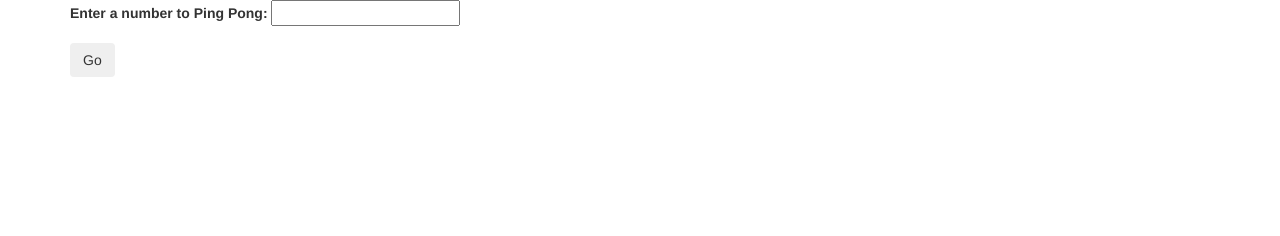
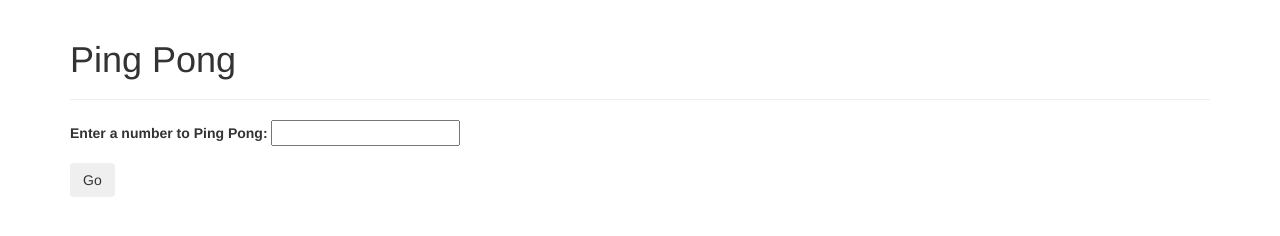
Before and after one commit to ottoetc/ping-pong, a plain HTML site: page index.html in a window 1280 px wide. Drawn offline with Linux system fonts and the light colour scheme.

Commit message:
add .remove to clear out put every time form is submitted

```diff
--- a/index.html
+++ b/index.html
@@ -20,6 +20,9 @@
   </head>
   <body>
     <div class="container">
+      <div class="page-header">
+        <h1>Ping Pong</h1>
+      </div>
       <form>
         <div class="form-group">
           <label for="input-number">Enter a number to Ping Pong:</label>
--- a/js/scripts.js
+++ b/js/scripts.js
@@ -21,6 +21,7 @@ var pingPong = function(userNumber) {
 
 $(document).ready(function() {
   $("form").submit(function(event) {
+    $("li").remove();
     var userInput = $("input#input-number").val();
     var pingPongOutputs = pingPong(userInput);
     pingPongOutputs.forEach(function(pingPongOutput) {
```
